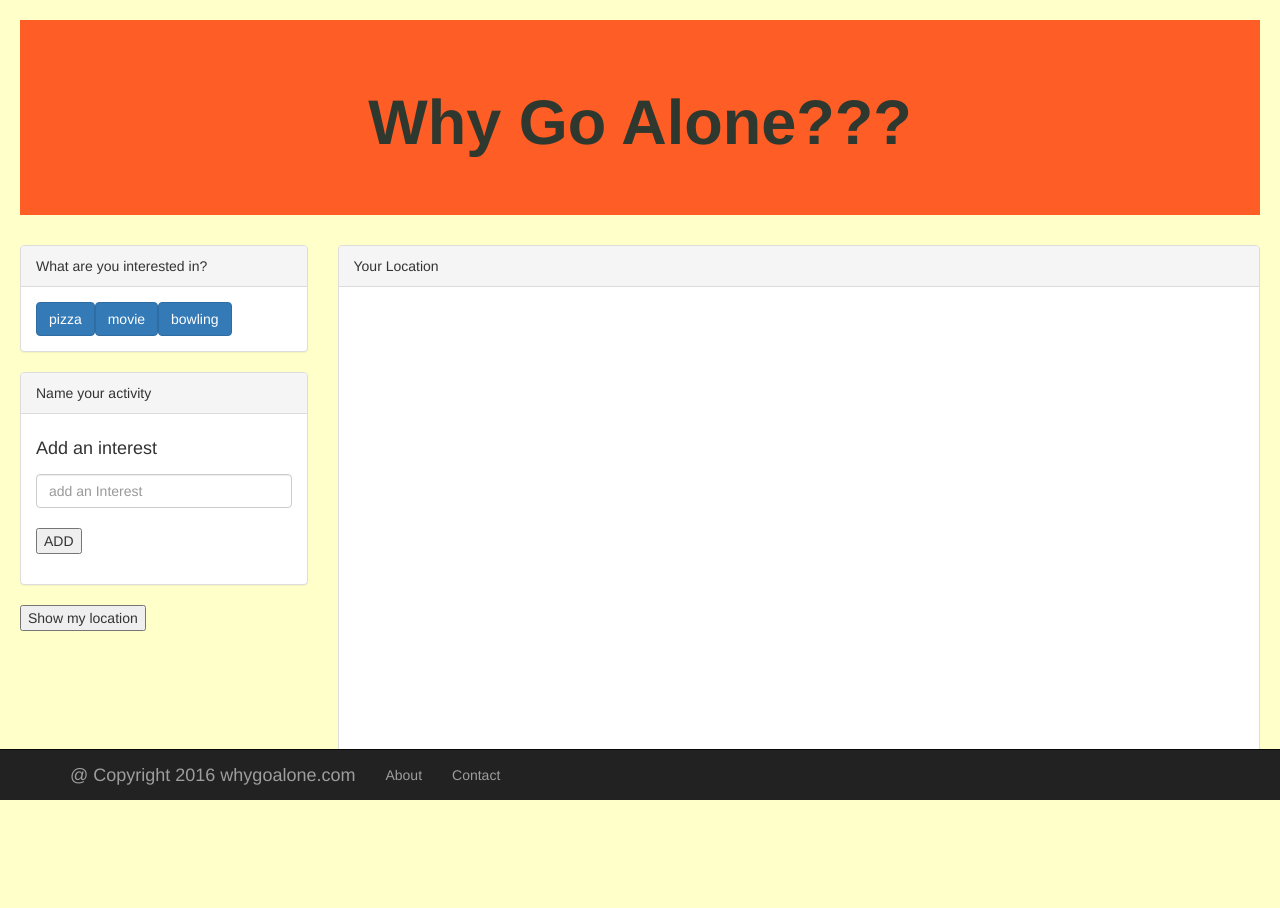
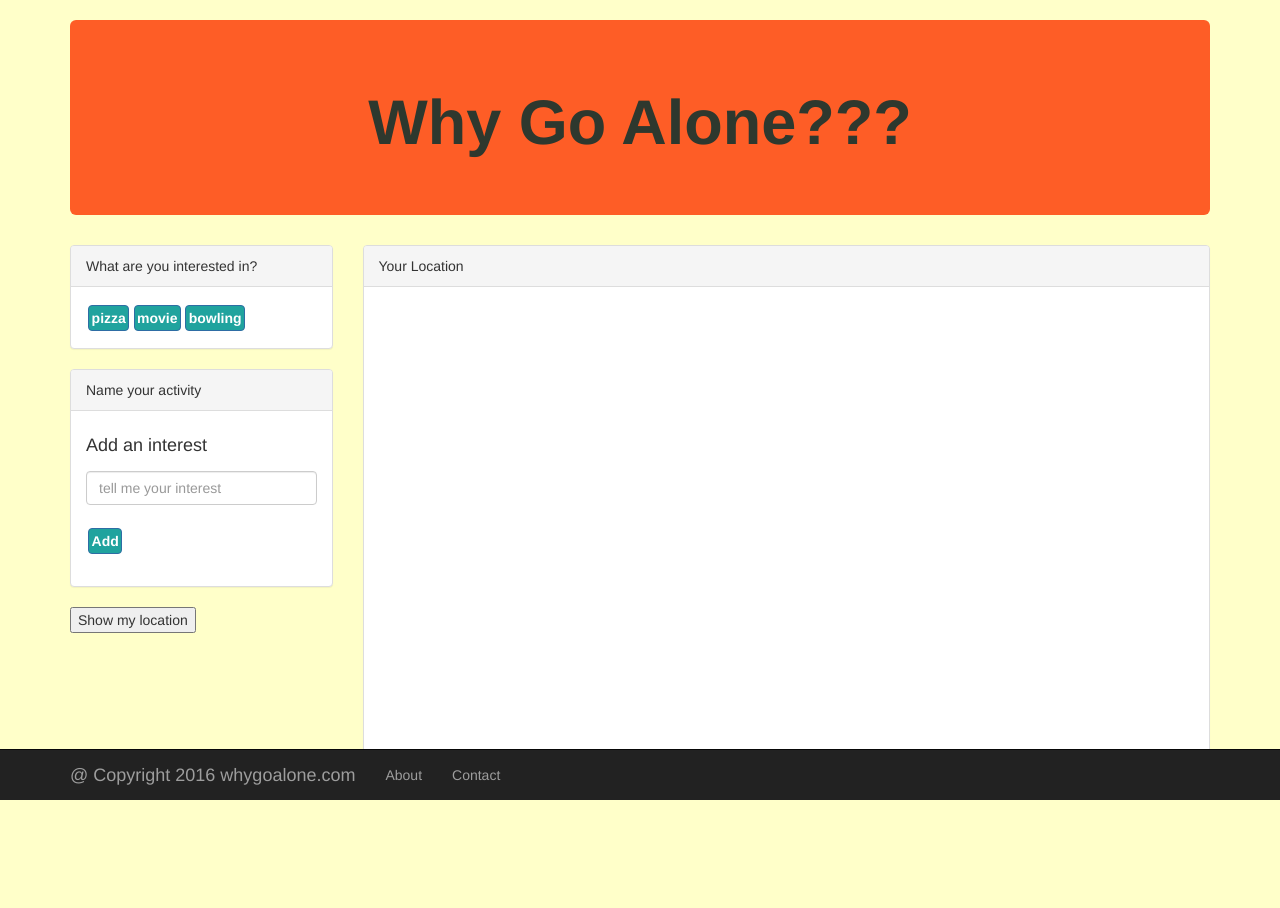
Before and after one commit to antoniojgage/Why_Go_Alone, a PHP site: page /index.html in a window 1280 px wide. Run offline with PHP 8.4, Linux system fonts and the light colour scheme; some libraries are stand-ins or nearby versions.

Commit message:
changes styles

```diff
--- a/assets/css/style.css
+++ b/assets/css/style.css
@@ -1,3 +1,28 @@
+.btn{
+	margin: 1%;
+	background-color: #20a39e;
+	font-weight: bold;
+	padding: 1%;
+}
+#addInterest
+{
+	background-color: #20a39e;
+	font-weight: bold;
+}
+
+.jumbotron{
+	background-color: #fe5d26;
+	color: #2e382e;
+}
+#interestInput{
+
+
+}
+#map{
+	height: 500px;
+	padding: 0px;
+}
+
 /*GEOLOCATION CSS
 */body {
   padding: 20px;
--- a/assets/javascript/app.js
+++ b/assets/javascript/app.js
@@ -28,11 +28,12 @@
         console.log(interest + " is added to the Array");
         if (interest != "") {
             interests.push(interest);
-
+            $("#interestInput").val("");
+            $("#interestInput").attr("placeholder", "tell me your interest");
             renderButton();
         } else {
-                $("#interestInput").attr("placeholder", "Enter your interest here.");
-                renderButton();
+
+            return;
         }
         return false;
 
--- a/index.html
+++ b/index.html
@@ -17,13 +17,13 @@
 </head>
 
 <body>
-    <div class="cotainer">
-        <div class="jumbotron" style="background-color: #fe5d26; color: #2e382e">
+    <div class="container">
+        <div class="jumbotron">
             <h1 class="text-center"><strong> Why Go Alone??? </strong></h1>
         </div>
     </div>
     <!-- panel & main body -->
-    <div class="container-interests">
+    <div class="container interests">
         <div class="row">
             <div class="col-sm-3">
                 <div class="panel panel-default">
@@ -40,9 +40,9 @@
                             <div class="form-group">
                                 <label for="interestInput">
                                     <h4>Add an interest</h4></label>
-                                <input type="text" id="interestInput" class="form-control" placeholder="add an Interest">
+                                <input type="text" id="interestInput" class="form-control" placeholder="tell me your interest">
                                 <br>
-                                <input id="addInterest" type="submit" value="ADD">
+                                <input id="addInterest" type="submit" class="btn btn-primary" value="Add">
                             </div>
                         </form>
                     </div>
@@ -57,7 +57,7 @@
             <div class="col-sm-9">
                 <div class="panel panel-default" style="margin-bottom: 100px">
                     <div class="panel-heading">Your Location</div>
-                    <div class="panel-body" id="map" style='height: 500px; padding: 0px'>
+                    <div class="panel-body" id="map">
                         <!-- Map is Here -->
                     </div>
                 </div>
```
Lines whose indentation alone changed are shown as unchanged.
